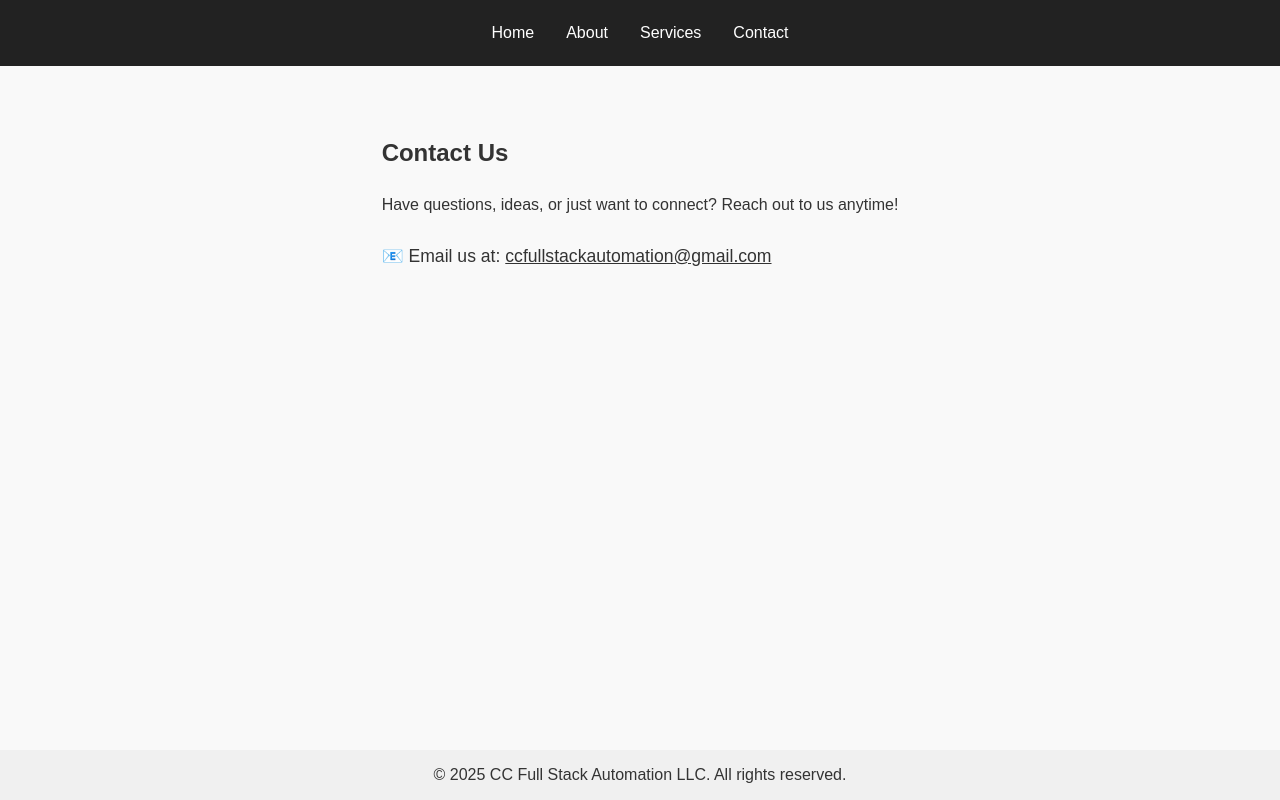
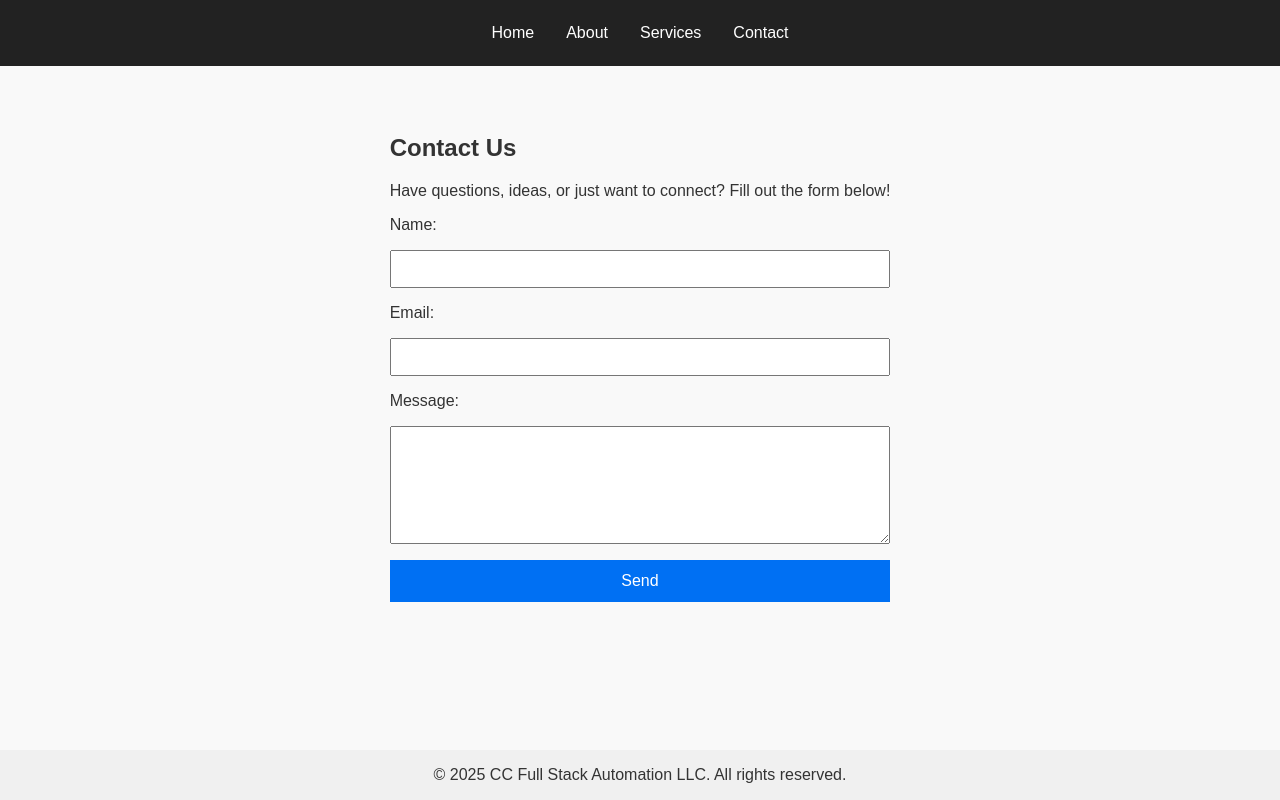
Before and after one commit to AbstractUX/ccfullstackautomation, a Next.js app: page /contact in a window 1280 px wide. Built offline with nearby package versions, Linux system fonts and the light colour scheme.

Commit message:
Add form to contact page

```diff
--- a/src/app/contact/page.js
+++ b/src/app/contact/page.js
@@ -2,15 +2,23 @@ export default function Contact() {
   return (
     <main style={mainStyle}>
       <h2>Contact Us</h2>
-      <p>
-        Have questions, ideas, or just want to connect? Reach out to us anytime!
-      </p>
-      <p style={emailStyle}>
-        📧 Email us at:{" "}
-        <a href="mailto:ccfullstackautomation@gmail.com">
-          ccfullstackautomation@gmail.com
-        </a>
-      </p>
+      <p>Have questions, ideas, or just want to connect? Fill out the form below!</p>
+      <form
+        action="https://formspree.io/f/xqaqnrrq"
+        method="POST"
+        style={formStyle}
+      >
+        <label htmlFor="name">Name:</label>
+        <input type="text" name="name" id="name" required style={inputStyle} />
+
+        <label htmlFor="email">Email:</label>
+        <input type="email" name="email" id="email" required style={inputStyle} />
+
+        <label htmlFor="message">Message:</label>
+        <textarea name="message" id="message" required style={textareaStyle} />
+
+        <button type="submit" style={buttonStyle}>Send</button>
+      </form>
     </main>
   );
 }
@@ -20,10 +28,30 @@ const mainStyle = {
   maxWidth: "600px",
   margin: "0 auto",
   fontFamily: "sans-serif",
-  lineHeight: 1.6,
 };
 
-const emailStyle = {
-  marginTop: "1.5rem",
-  fontSize: "1.1rem",
+const formStyle = {
+  display: "flex",
+  flexDirection: "column",
+  gap: "1rem",
 };
+
+const inputStyle = {
+  padding: "0.5rem",
+  fontSize: "1rem",
+};
+
+const textareaStyle = {
+  padding: "0.5rem",
+  fontSize: "1rem",
+  minHeight: "100px",
+};
+
+const buttonStyle = {
+  padding: "0.75rem",
+  backgroundColor: "#0070f3",
+  color: "white",
+  fontSize: "1rem",
+  border: "none",
+  cursor: "pointer",
+};
```
Also changed, not shown: src/app/page.js (+8 -5 lines).
